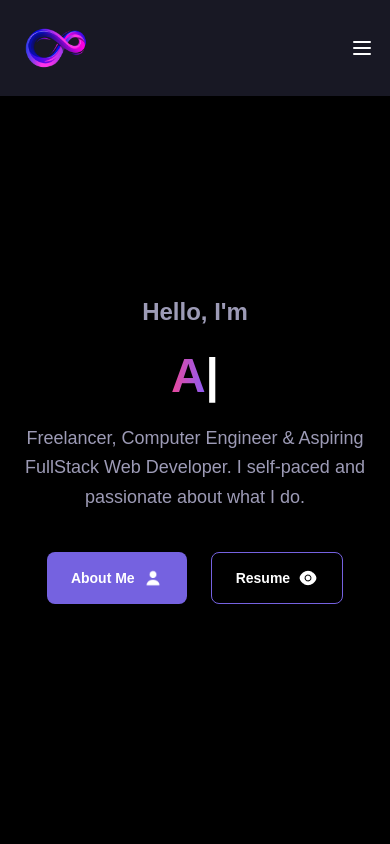
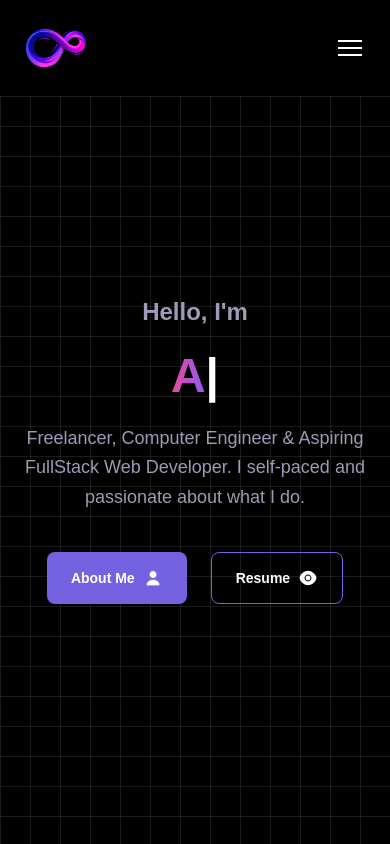
Before and after one commit to rasberriali/alysaemilio-portfolio, a React (Vite) app: page / in a window 390 px wide. Shown: the top 844 px of the page. Built offline with nearby package versions, Linux system fonts and the light colour scheme.

Commit message:
Fixed bg color/grid layout

```diff
--- a/package.json
+++ b/package.json
@@ -13,6 +13,7 @@
     "@react-three/drei": "^9.117.3",
     "@react-three/fiber": "^8.17.10",
     "@react-three/postprocessing": "^2.16.3",
+    "hamburger-react": "^2.5.2",
     "react": "^18.3.1",
     "react-dom": "^18.3.1",
     "react-icons": "^5.3.0",
--- a/src/components/nabvar.jsx
+++ b/src/components/nabvar.jsx
@@ -1,5 +1,6 @@
+import { Twirl as Hamburger } from 'hamburger-react';
 import React, { useState, useEffect } from 'react';
-import logo from "../images/logo.png"
+import logo from "../images/logo.png";
 
 function Navbar() {
   const [isMenuOpen, setIsMenuOpen] = useState(false);
@@ -23,10 +24,17 @@ function Navbar() {
     return () => window.removeEventListener('resize', handleResize);
   }, []);
 
-  const toggleMenu = () => setIsMenuOpen(prevState => !prevState);
+  // Toggle menu visibility and log the state
+  const toggleMenu = () => {
+    setIsMenuOpen(prevState => {
+      const newState = !prevState;
+      console.log('Menu Open:', newState);  // Log state change
+      return newState;
+    });
+  };
 
   return (
-    <nav className="min-h-24 w-full bg-[#181824] flex justify-between items-center px-4 sm:px-6 md:px-8 xl:px-24 2xl:px-48 font-sans z-50 sticky top-0 ">
+    <nav className="min-h-24 w-full bg-[black] flex justify-between items-center px-4 sm:px-6 md:px-8 xl:px-24 2xl:px-48 font-sans z-50 sticky top-0 ">
       {/* Logo */}
       <a href="#home" className="cursor-pointer h-30 w-20 ">
         <img src={logo} alt="logo"></img>
@@ -39,27 +47,18 @@ function Navbar() {
         aria-expanded={isMenuOpen ? 'true' : 'false'}
         aria-label="Toggle menu"
       >
-        <svg
-          xmlns="http://www.w3.org/2000/svg"
-          fill="none"
-          viewBox="0 0 24 24"
-          stroke="white"
-          className="w-6 h-6"
-        >
-          <path strokeLinecap="round" strokeLinejoin="round" strokeWidth="2" d="M4 6h16M4 12h16M4 18h16" />
-        </svg>
+        <Hamburger toggled={isMenuOpen} toggle={toggleMenu} size={24} color="#fff" />
       </div>
 
       {/* Navbar items */}
       <div
-        className={`flex flex-col sm:flex-row font-medium z-50  xl:text-xl    text-white sm:gap-8 sm:items-center absolute sm:relative sm:block top-16 sm:top-auto right-6 sm:right-auto cursor-pointer
-          ${isMenuOpen ? 'bg-[#181824] px-4 text-sm   text-white brounded-lg shadow-lg' : 'hidden sm:flex'}`}
+        className={`flex flex-col sm:flex-row font-medium z-50 xl:text-xl text-[#9D9BB6] sm:gap-8 sm:items-center absolute sm:relative sm:block top-16 sm:top-auto right-6 sm:right-auto cursor-pointer
+          ${isMenuOpen ? 'bg-[#181824] px-4 text-sm text-[#9D9BB6] rounded-lg shadow-lg' : 'hidden sm:flex'}`}
       >
-
         <a href="#home" className="p-2 hover:text-blue-700">Home</a>
         <a href="#about" className="p-2 hover:text-blue-700 ">About</a>
-        <a href="#project"  className="p-2 hover:text-blue-700">Project</a>
-        <a href="#contact"  className="p-2 hover:text-blue-700">Contact</a>
+        <a href="#project" className="p-2 hover:text-blue-700">Project</a>
+        <a href="#contact" className="p-2 hover:text-blue-700">Contact</a>
       </div>
     </nav>
   );
--- a/tailwind.config.js
+++ b/tailwind.config.js
@@ -11,11 +11,11 @@ export default {
       },
 
       backgroundImage: {
-        'grid-pattern': 'linear-gradient(to right, rgba(255, 255, 255, 0.1) 0.5px, transparent 0.5px), linear-gradient(to bottom, rgba(255, 255, 255, 0.1) 0.5px, transparent 0.5px)',
+        'grid-pattern': 'linear-gradient(to right, rgba(255, 255, 255, 0.1) 0.5px, transparent 1px), linear-gradient(to bottom, rgba(255, 255, 255, 0.1) 1px, transparent 0.5px)',
       },
 
       backgroundSize: {
-        'grid-size': '40px 40px', // Adjust grid spacing to make the grid more prominent
+        'grid-size': '30px 30px', // Adjust grid spacing to make the grid more prominent
       },
 
     },
```
Also changed, not shown: 1 other file (tests, documents, lock files or other folders).
